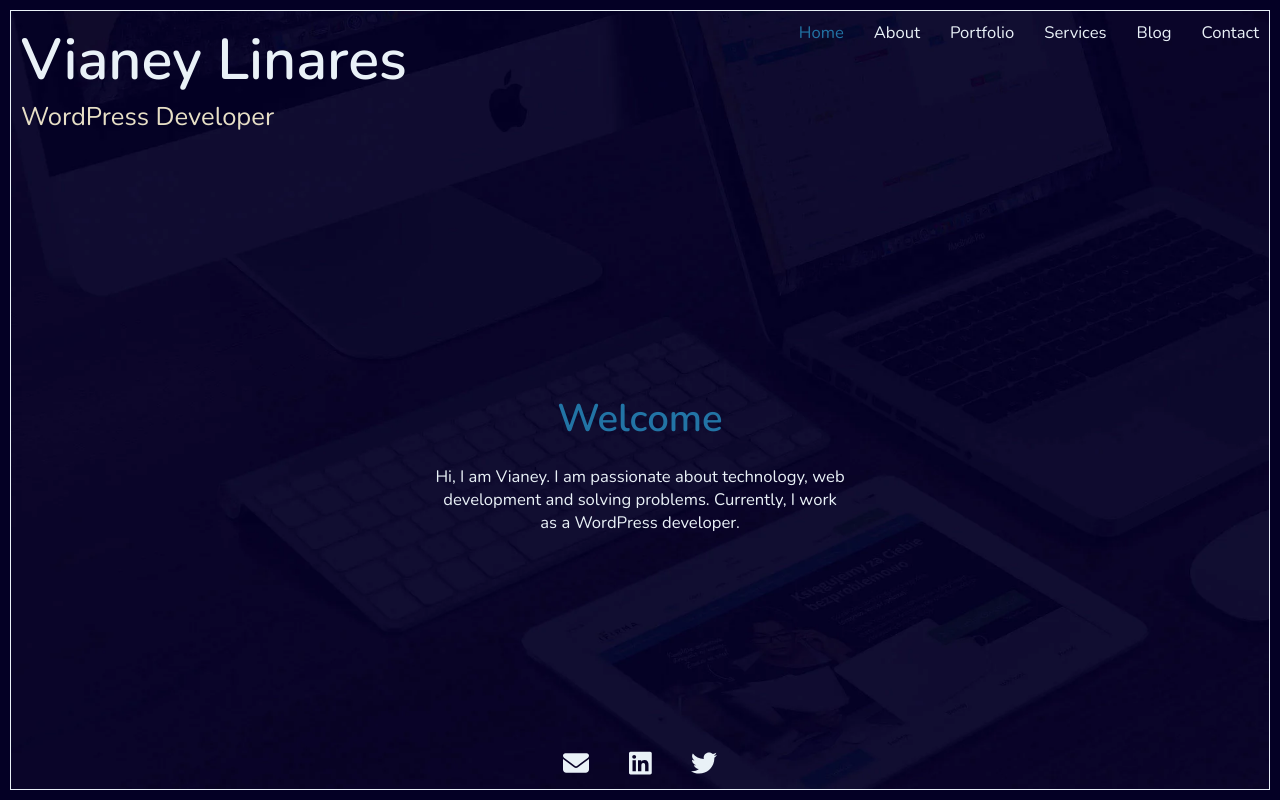
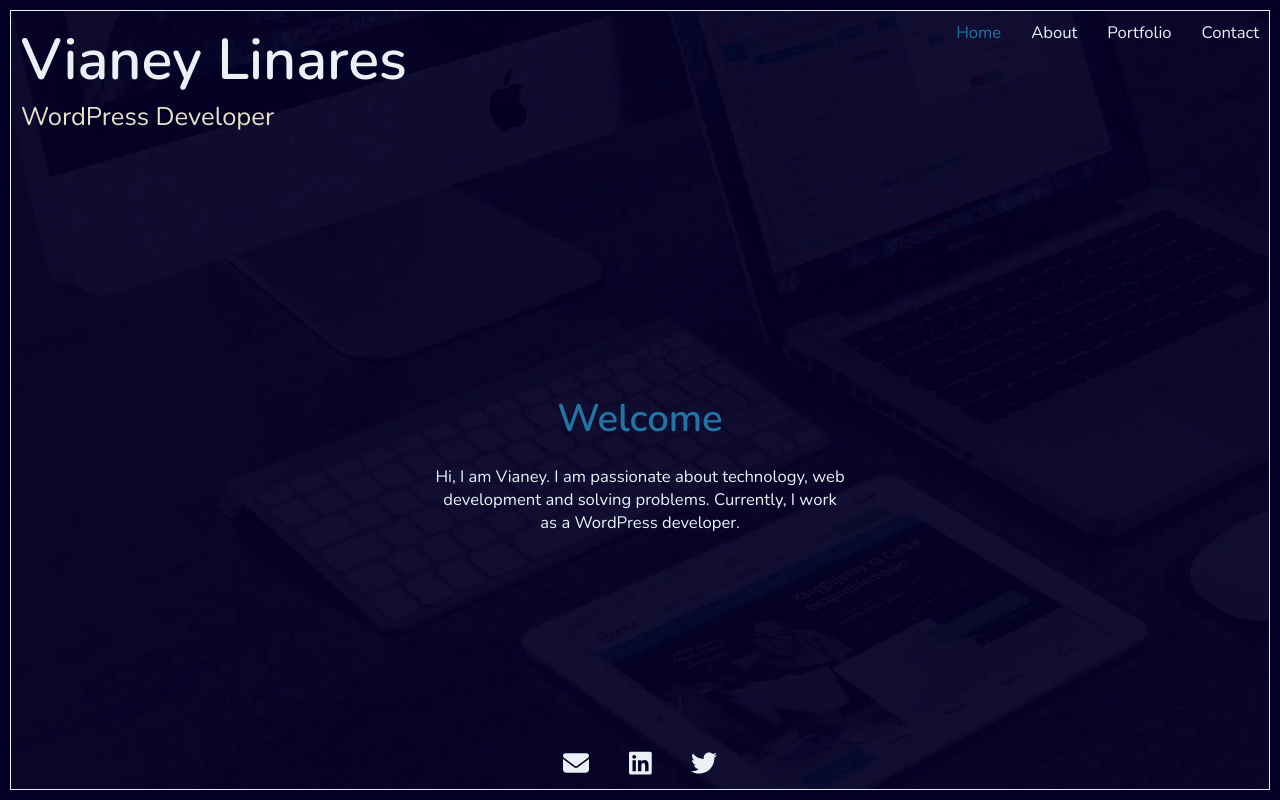
Before and after one commit to vianeylinares/vl-react, a React (Create React App) app: page /home in a window 1280 px wide. Built offline with nearby package versions, Linux system fonts and the light colour scheme.

Commit message:
Removed Services and Blog links.

```diff
--- a/src/components/layout/HeaderNav.js
+++ b/src/components/layout/HeaderNav.js
@@ -66,12 +66,6 @@
                     <NavLink to="/work" className={({isActive}) => isActive ? "active" : ""} onClick={closeMenu}>Portfolio</NavLink>
                 </li>
                 <li>
-                    <a href="https://services.vianeylinares.com/">Services</a>
-                </li>
-                <li>
-                    <a href="https://services.vianeylinares.com/blog/">Blog</a>
-                </li>
-                <li>
                     <NavLink to="/contact" className={({isActive}) => isActive ? "active" : ""} onClick={closeMenu}>Contact</NavLink>
                 </li>
             </ul>
```
